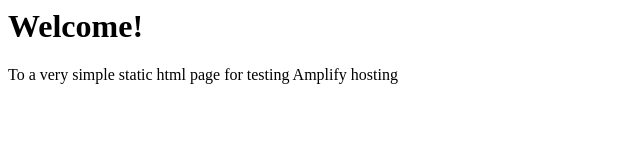
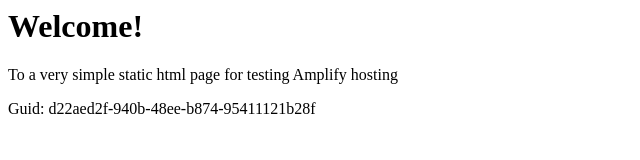
Before and after one commit to aws-aemilia-cdg/Github-PR-Commit-Integration-Test-DoNotTouch-Gith-OKSLNVO2-v1-preprod-eu-west-3, a website: page src/index.html in a window 1280 px wide. Shown: the whole page, without its empty margins (0-640 px from the left). Drawn offline with Linux system fonts and the light colour scheme.

Commit message:
commit from integ tests

```diff
--- a/src/index.html
+++ b/src/index.html
@@ -1,3 +1,5 @@
+
+
 <html lang="en">
 
 <head>
@@ -10,6 +12,6 @@
 <body>
     <h1>Welcome!</h1>
     <p>To a very simple static html page for testing Amplify hosting</p>
-</body>
+    <p>Guid: d22aed2f-940b-48ee-b874-95411121b28f</p></body>
 
 </html>
```
